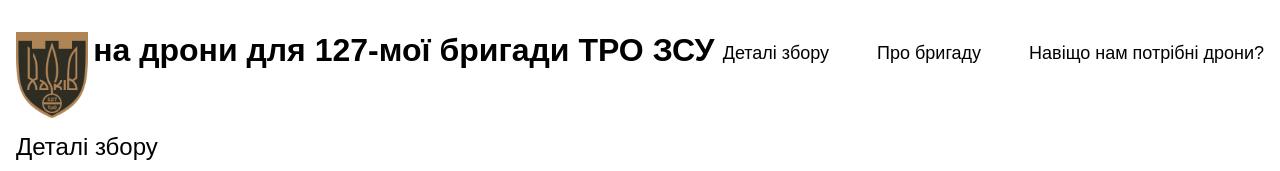
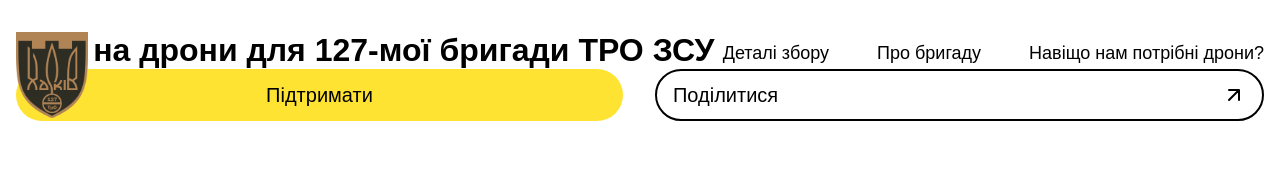
Before and after one commit to baza-trainee/127-zbir, a React (Vite) app: page / in a window 1280 px wide. Shown: the top 171 px of the page. Built offline with nearby package versions, Linux system fonts and the light colour scheme; a web font is replaced by a local one.

Commit message:
refactor: refactor Button component to SupportShareButtons, update styles for buttons

```diff
--- a/src/assets/styles/base.scss
+++ b/src/assets/styles/base.scss
@@ -41,6 +41,7 @@
 
 .btn_primary {
   @include btn_base();
+  justify-content: center;
   color: $main-text;
   background-color: $accent;
 
@@ -58,13 +59,30 @@
 
 .btn_secondary {
   @include btn_base();
+  justify-content: space-between;
   color: $main-text;
   border: 2px solid $main-text;
+
+  .arrow-icon {
+    width: 24px;
+    height: 24px;
+    transition: all 0.3s ease-in-out;
+
+    @include mq(desktop) {
+      width: 48px;
+      height: 48px;
+    }
+  }
+
 
   &:hover,
   &:focus {
     color: $hover;
     border: 2px solid $hover;
+
+    .arrow-icon {
+      filter: invert(16%) sepia(96%) saturate(3238%) hue-rotate(222deg) brightness(91%) contrast(97%);
+    }
   }
 
   &:disabled {
@@ -117,42 +135,46 @@
 
 .swiper {
   margin-bottom: 24px;
+
   @include mq(desktop) {
     margin-bottom: 32px;
   }
 }
+
 .swiper .swiper-wrapper {
   padding-bottom: 16px;
+
   @include mq(desktop) {
     padding-bottom: 32px;
   }
 }
+
 .swiper .swiper-pagination-bullet {
   bottom: 0;
   width: 4px;
   height: 4px;
   background-color: $main-text;
   opacity: 1;
+
   @include mq(desktop) {
     width: 8px;
     height: 8px;
   }
 }
+
 .swiper .swiper-pagination-bullet-active {
   background-color: $accent;
 }
+
 .swiper .swiper-pagination-fraction,
 .swiper-pagination-custom,
-.swiper-horizontal > .swiper-pagination-bullets,
+.swiper-horizontal>.swiper-pagination-bullets,
 .swiper-pagination-bullets.swiper-pagination-horizontal {
   bottom: 0 !important;
 }
-.swiper
-  .swiper-horizontal
-  > .swiper-pagination-bullets
-  .swiper-pagination-bullet,
-.swiper-pagination-horizontal.swiper-pagination-bullets
-  .swiper-pagination-bullet {
+
+.swiper .swiper-horizontal>.swiper-pagination-bullets .swiper-pagination-bullet,
+.swiper-pagination-horizontal.swiper-pagination-bullets .swiper-pagination-bullet {
   margin: 0 !important;
   margin-right: 8px !important;
 }
--- a/src/assets/styles/mixins/buttons.scss
+++ b/src/assets/styles/mixins/buttons.scss
@@ -1,5 +1,9 @@
 @mixin btn_base {
   @include transparent();
+  max-width: 660px;
+  width: 100%;
+  display: flex;
+  align-items: center;
   padding: 12px 16px;
   font-family: $font-family-title;
   font-size: 20px;
--- a/src/components/Hero/Hero.jsx
+++ b/src/components/Hero/Hero.jsx
@@ -1,3 +1,4 @@
+import SupportShareButtons from "../SupportShareButtons/SupportShareButtons";
 import S from "./hero.module.scss";
 const Hero = () => {
   return (
@@ -6,6 +7,7 @@
         <h1 className={S.hero_title}>
           Збір на дрони для 127-мої бригади ТРО ЗСУ
         </h1>
+        <SupportShareButtons />
       </div>
     </section>
   );
--- /dev/null
+++ b/src/components/SupportShareButtons/SupportShareButtons.jsx
@@ -0,0 +1,45 @@
+import { useState } from "react";
+import arrowSvg from "../../assets/img/arrow-up-right.svg";
+import S from "./supportShareButtons.module.scss";
+
+const SupportShareButtons = () => {
+  const [isModalOpen, setIsModalOpen] = useState(false);
+
+  const openModal = () => {
+    setIsModalOpen(true);
+  };
+
+  const closeModal = () => {
+    setIsModalOpen(false);
+  };
+
+  return (
+    <div className={S.btns}>
+      <a
+        href="https://www.monobank.ua"
+        className="btn_primary"
+        target="_blank"
+        rel="noopener noreferrer"
+      >
+        Підтримати
+      </a>
+      <button className="btn_secondary" onClick={openModal}>
+        Поділитися
+        <img src={arrowSvg} alt="Arrow icon" className="arrow-icon" />
+      </button>
+
+      {isModalOpen && (
+        <div className="modal">
+          <div className="modal-content">
+            <span className="close" onClick={closeModal}>
+              &times;
+            </span>
+            <a href="https://www.facebook.com">Facebook</a>
+          </div>
+        </div>
+      )}
+    </div>
+  );
+};
+
+export default SupportShareButtons;
--- /dev/null
+++ b/src/components/SupportShareButtons/supportShareButtons.module.scss
@@ -0,0 +1,12 @@
+.btns {
+  display: flex;
+  justify-content: space-between;
+  gap: 32px;
+
+  @include mq(mobile-only) {
+    flex-direction: column;
+    gap: 12px;
+  }
+
+
+}
```
Also changed, not shown: src/components/Button/Button.jsx (deleted, +0 -16 lines), src/components/Button/button.module.scss (deleted).
